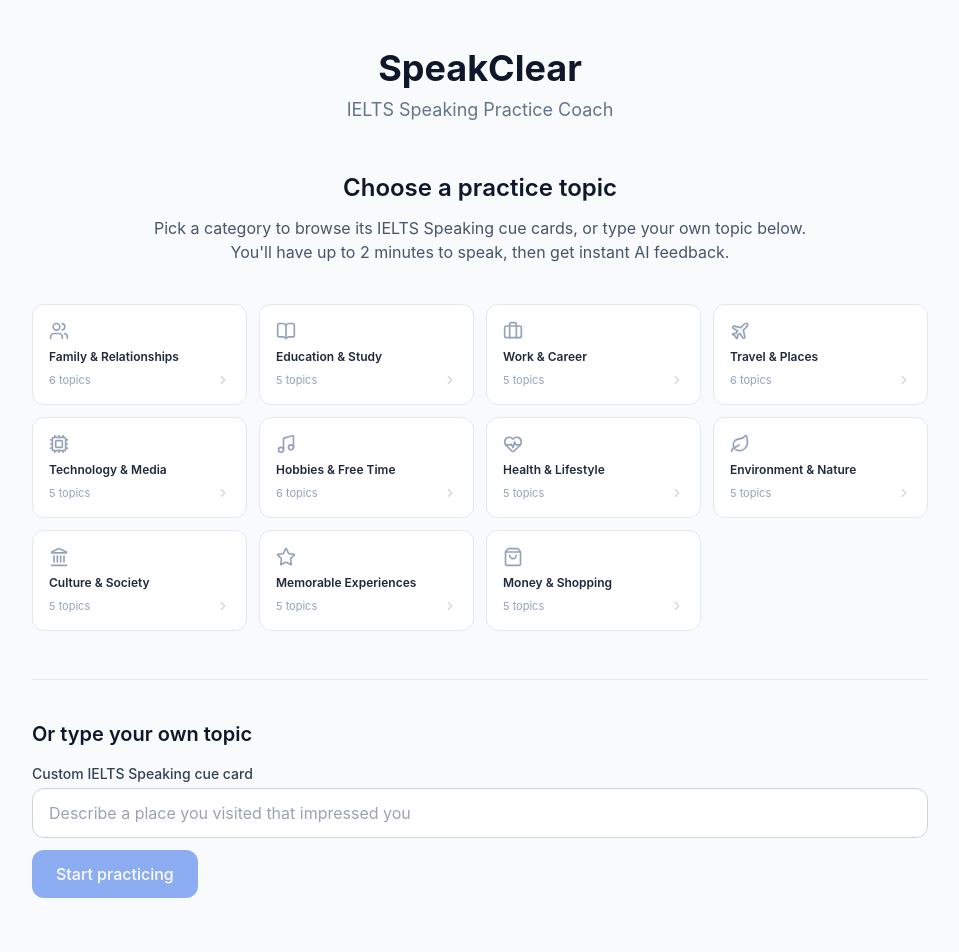
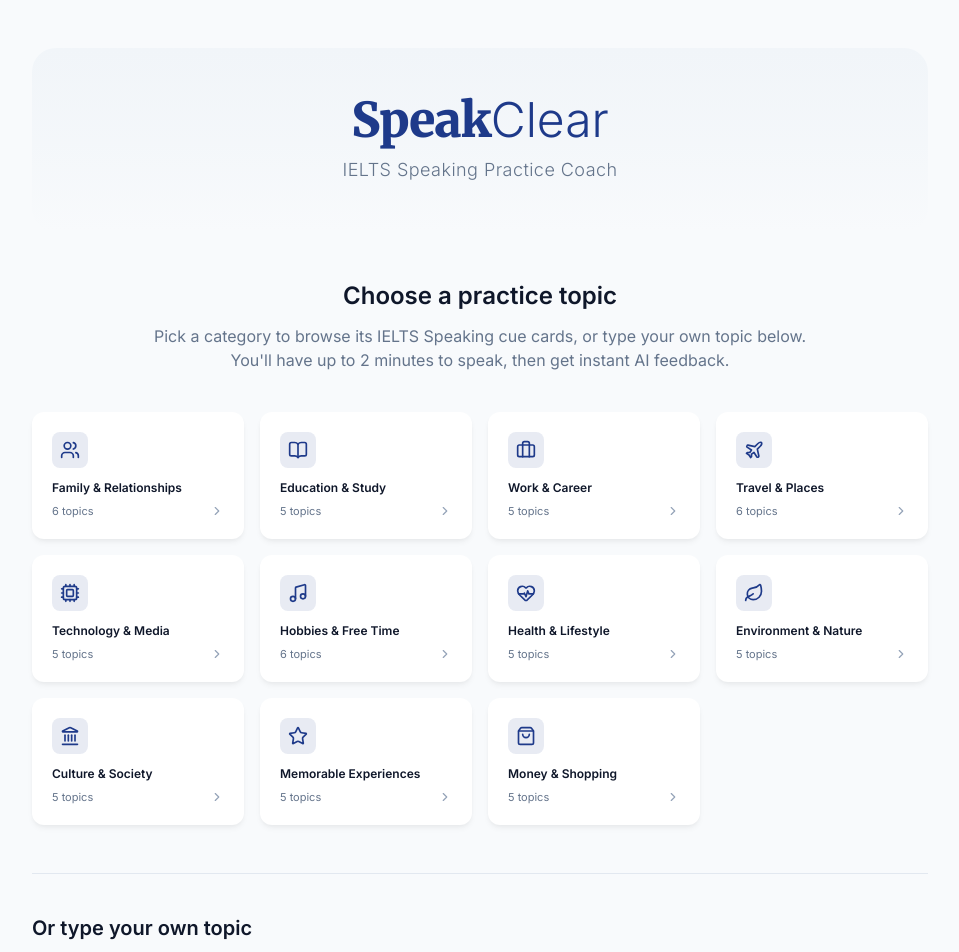
Before and after one commit to kudratoff/speakclear-ielts-coach, a Next.js app: page / in a window 1280 px wide. Shown: the top 952 px of the page, without its empty margins (160-1119 px from the left). Built offline with nearby package versions, Linux system fonts and the light colour scheme.

Commit message:
Premium design overhaul: Inter + Merriweather fonts, navy brand palette, gradient hero, shadow cards, styled form

```diff
--- a/src/app/globals.css
+++ b/src/app/globals.css
@@ -4,10 +4,14 @@
 
 @layer base {
   html {
-    font-family: -apple-system, BlinkMacSystemFont, "Segoe UI", Roboto,
-      "Helvetica Neue", Arial, sans-serif;
+    font-family: var(--font-inter), -apple-system, BlinkMacSystemFont,
+      "Segoe UI", Roboto, "Helvetica Neue", Arial, sans-serif;
     -webkit-font-smoothing: antialiased;
     -moz-osx-font-smoothing: grayscale;
+  }
+
+  ::selection {
+    background-color: rgba(30, 58, 138, 0.12);
   }
 }
 
--- a/src/app/layout.tsx
+++ b/src/app/layout.tsx
@@ -1,6 +1,22 @@
 import type { Metadata } from "next";
+import { Inter, Merriweather } from "next/font/google";
 import { PracticeProvider } from "@/context/PracticeContext";
 import "./globals.css";
+
+// Inter — primary sans-serif for body text and UI
+const inter = Inter({
+  subsets: ["latin"],
+  variable: "--font-inter",
+  display: "swap",
+});
+
+// Merriweather — serif used for the "Speak" part of the logo
+const merriweather = Merriweather({
+  subsets: ["latin"],
+  weight: ["300", "400", "700", "900"],
+  variable: "--font-merriweather",
+  display: "swap",
+});
 
 export const metadata: Metadata = {
   title: "SpeakClear — IELTS Speaking Practice Coach",
@@ -15,7 +31,9 @@ export default function RootLayout({
 }) {
   return (
     <html lang="en">
-      <body className="bg-slate-50 text-slate-900 antialiased">
+      <body
+        className={`${inter.variable} ${merriweather.variable} bg-slate-50 text-slate-900 font-sans antialiased`}
+      >
         <PracticeProvider>{children}</PracticeProvider>
       </body>
     </html>
--- a/src/app/page.tsx
+++ b/src/app/page.tsx
@@ -33,20 +33,23 @@ export default function HomePage() {
   return (
     <main className="min-h-screen bg-slate-50 py-12 px-4">
       <div className="max-w-4xl mx-auto">
-        {/* Header */}
-        <div className="text-center mb-12">
-          <h1 className="text-4xl font-bold text-slate-900">SpeakClear</h1>
-          <p className="text-slate-500 mt-2 text-lg">
+        {/* Hero */}
+        <header className="text-center rounded-3xl bg-gradient-to-b from-slate-100 via-slate-100/60 to-transparent py-12 mb-12">
+          <h1 className="text-5xl text-primary mb-3">
+            <span className="font-serif font-black tracking-tight">Speak</span>
+            <span className="font-sans font-light">Clear</span>
+          </h1>
+          <p className="text-slate-500 text-lg font-light tracking-wide">
             IELTS Speaking Practice Coach
           </p>
-        </div>
+        </header>
 
         {/* Instructions */}
         <div className="text-center mb-10">
           <h2 className="text-2xl font-semibold text-slate-900 mb-3">
             Choose a practice topic
           </h2>
-          <p className="text-slate-600 max-w-2xl mx-auto">
+          <p className="text-slate-500 max-w-2xl mx-auto">
             Pick a category to browse its IELTS Speaking cue cards, or type
             your own topic below. You&apos;ll have up to 2 minutes to speak,
             then get instant AI feedback.
@@ -54,24 +57,24 @@ export default function HomePage() {
         </div>
 
         {/* Category grid — click to open the category page */}
-        <div className="grid grid-cols-2 sm:grid-cols-3 lg:grid-cols-4 gap-3 mb-12">
+        <div className="grid grid-cols-2 sm:grid-cols-3 lg:grid-cols-4 gap-4 mb-12">
           {topicCategories.map((category) => (
             <button
               key={category.id}
               onClick={() => router.push(`/topics/${category.id}`)}
-              className="text-left rounded-xl p-4 border border-slate-200 bg-white hover:border-primary/50 hover:shadow-sm transition-all duration-200 group"
+              className="text-left rounded-xl bg-white p-5 shadow-card hover:shadow-card-hover hover:-translate-y-[3px] transition-all duration-200 ease-in-out group focus:outline-none focus-visible:ring-4 focus-visible:ring-primary/20"
             >
-              <span className="flex items-center mb-2 text-slate-400 group-hover:text-primary transition-colors">
+              <span className="flex items-center justify-center w-9 h-9 rounded-lg bg-primary/10 text-primary mb-3">
                 <CategoryIcon id={category.id} className="w-5 h-5" />
               </span>
-              <span className="block text-xs font-semibold leading-snug text-slate-800 group-hover:text-primary transition-colors">
+              <span className="block text-xs font-semibold leading-snug text-slate-900 group-hover:text-primary transition-colors duration-200">
                 {category.label}
               </span>
               <span className="flex items-center justify-between mt-1.5">
-                <span className="text-[11px] text-slate-400">
+                <span className="text-[11px] text-slate-500">
                   {category.topics.length} topics
                 </span>
-                <ChevronRight className="w-3.5 h-3.5 text-slate-300 group-hover:text-primary transition-colors" />
+                <ChevronRight className="w-3.5 h-3.5 text-slate-400 group-hover:text-primary group-hover:translate-x-0.5 transition-all duration-200" />
               </span>
             </button>
           ))}
@@ -96,8 +99,10 @@ export default function HomePage() {
                 value={customTopic}
                 onChange={(e) => setCustomTopic(e.target.value)}
                 placeholder="Describe a place you visited that impressed you"
-                className={`w-full px-4 py-3 border rounded-xl focus:outline-none focus:ring-2 focus:ring-primary/20 focus:border-primary transition-colors ${
-                  customError ? "border-red-300" : "border-slate-300"
+                className={`w-full px-4 py-3 bg-white border-2 rounded-xl text-slate-900 placeholder:text-slate-400 outline-none transition-all duration-200 focus:border-primary focus:ring-4 focus:ring-primary/10 ${
+                  customError
+                    ? "border-red-300 focus:border-red-400 focus:ring-red-500/10"
+                    : "border-slate-200"
                 }`}
               />
               {customError && (
@@ -107,7 +112,7 @@ export default function HomePage() {
             <button
               type="submit"
               disabled={!customTopic.trim()}
-              className="w-full sm:w-auto px-6 py-3 bg-primary text-white rounded-xl font-medium hover:bg-primary-hover disabled:opacity-50 disabled:cursor-not-allowed transition-colors"
+              className="w-full sm:w-auto px-6 py-3 bg-primary text-white rounded-xl font-medium shadow-sm hover:bg-primary-hover hover:shadow-md disabled:opacity-40 disabled:cursor-not-allowed disabled:hover:shadow-sm transition-all duration-200 focus:outline-none focus-visible:ring-4 focus-visible:ring-primary/20"
             >
               Start practicing
             </button>
--- a/src/app/results/page.tsx
+++ b/src/app/results/page.tsx
@@ -91,7 +91,7 @@ export default function ResultsPage() {
           return (
             <div
               key={section.title}
-              className="bg-white rounded-2xl p-6 border border-slate-200 mb-6"
+              className="bg-white rounded-2xl p-6 shadow-card mb-6"
             >
               <h3 className="font-semibold text-slate-900 mb-4 flex items-center gap-2">
                 <span className={section.color}>{section.icon}</span>
--- a/src/app/topics/[id]/page.tsx
+++ b/src/app/topics/[id]/page.tsx
@@ -44,7 +44,7 @@ export default function CategoryTopicsPage() {
         </button>
 
         {/* Category header */}
-        <header className="bg-white rounded-2xl border border-slate-200 p-6 mb-8 flex items-start gap-4">
+        <header className="bg-white rounded-2xl shadow-card p-6 mb-8 flex items-start gap-4">
           <span className="flex-shrink-0 w-12 h-12 bg-primary/10 rounded-xl flex items-center justify-center text-primary">
             <CategoryIcon id={category.id} className="w-6 h-6" />
           </span>
@@ -63,7 +63,7 @@ export default function CategoryTopicsPage() {
         <h2 className="text-lg font-semibold text-slate-900 mb-4">
           Pick a cue card
         </h2>
-        <section className="bg-white rounded-2xl border border-slate-200 overflow-hidden">
+        <section className="bg-white rounded-2xl shadow-card overflow-hidden">
           <ul className="divide-y divide-slate-100">
             {category.topics.map((topic, index) => (
               <li key={topic}>
--- a/src/components/ScoreCard.tsx
+++ b/src/components/ScoreCard.tsx
@@ -19,10 +19,10 @@ export default function ScoreCard({
 }: ScoreCardProps) {
   return (
     <div
-      className={`rounded-2xl p-6 border text-center transition-all duration-200 ${
+      className={`rounded-2xl p-6 text-center transition-all duration-200 ${
         isOverall
-          ? "bg-primary/5 border-primary/30"
-          : "bg-white border-slate-200 hover:shadow-lg"
+          ? "bg-primary/5 ring-1 ring-primary/20 shadow-card"
+          : "bg-white shadow-card hover:shadow-card-hover hover:-translate-y-[3px]"
       }`}
     >
       <div className="text-xs font-semibold text-slate-500 uppercase tracking-wider mb-3">
--- a/src/components/Timer.tsx
+++ b/src/components/Timer.tsx
@@ -82,7 +82,7 @@ export default function Timer({
     ? "#ef4444"
     : warning
     ? "#f59e0b"
-    : "#2563eb";
+    : "#1E3A8A"; // primary navy
 
   const textColor = finished
     ? "text-red-500"
--- a/tailwind.config.js
+++ b/tailwind.config.js
@@ -8,11 +8,13 @@ module.exports = {
   theme: {
     extend: {
       colors: {
-        primary: "#2563eb",
-        "primary-hover": "#1d4ed8",
+        // Primary brand — deep navy blue
+        primary: "#1E3A8A",
+        "primary-hover": "#172554",
       },
       fontFamily: {
         sans: [
+          "var(--font-inter)",
           "-apple-system",
           "BlinkMacSystemFont",
           '"Segoe UI"',
@@ -21,6 +23,20 @@ module.exports = {
           "Arial",
           "sans-serif",
         ],
+        serif: [
+          "var(--font-merriweather)",
+          "Georgia",
+          "Cambria",
+          '"Times New Roman"',
+          "serif",
+        ],
+      },
+      boxShadow: {
+        // Soft, modern card shadow (resting state)
+        card: "0 4px 6px -1px rgba(0, 0, 0, 0.05), 0 2px 4px -1px rgba(0, 0, 0, 0.03)",
+        // Slightly deeper shadow (hover state)
+        "card-hover":
+          "0 10px 15px -3px rgba(0, 0, 0, 0.08), 0 4px 6px -2px rgba(0, 0, 0, 0.04)",
       },
     },
   },
```
Also changed, not shown: src/components/SpeechRecorder.tsx (+5 -5 lines).
